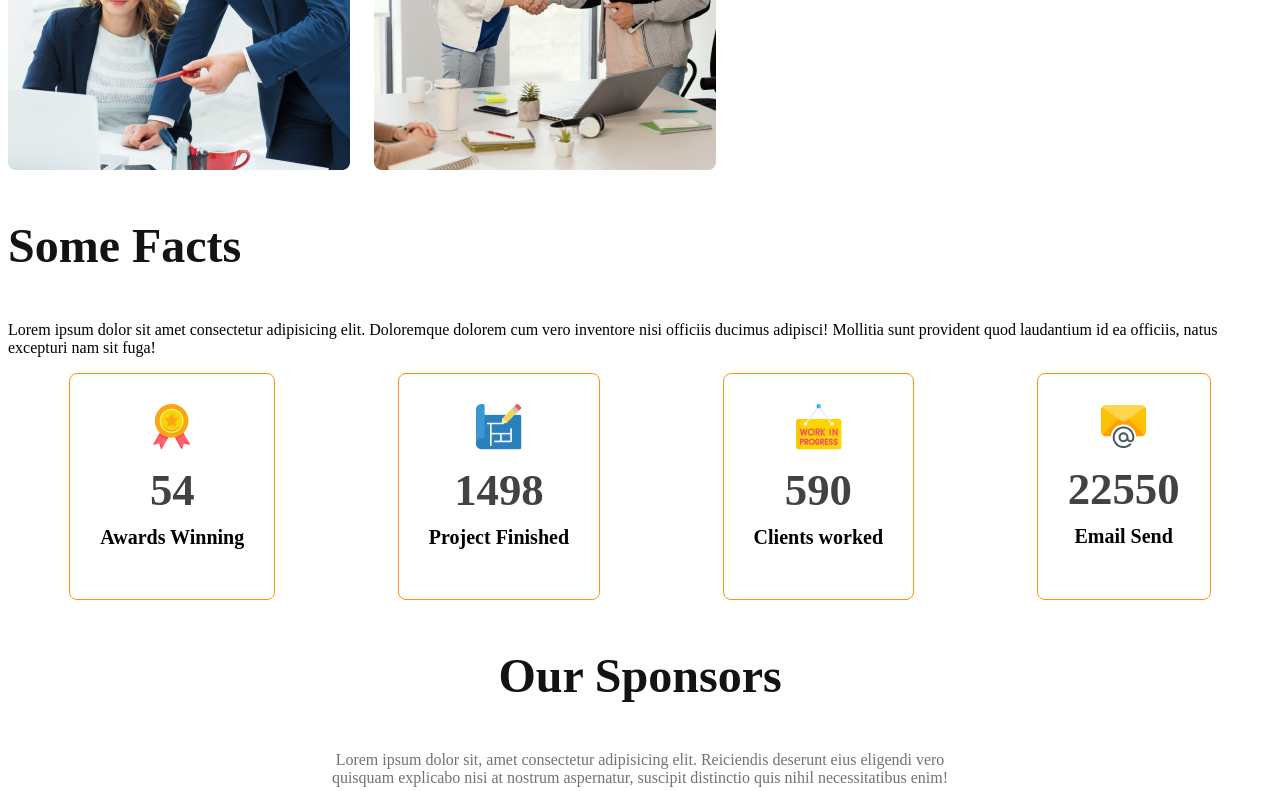
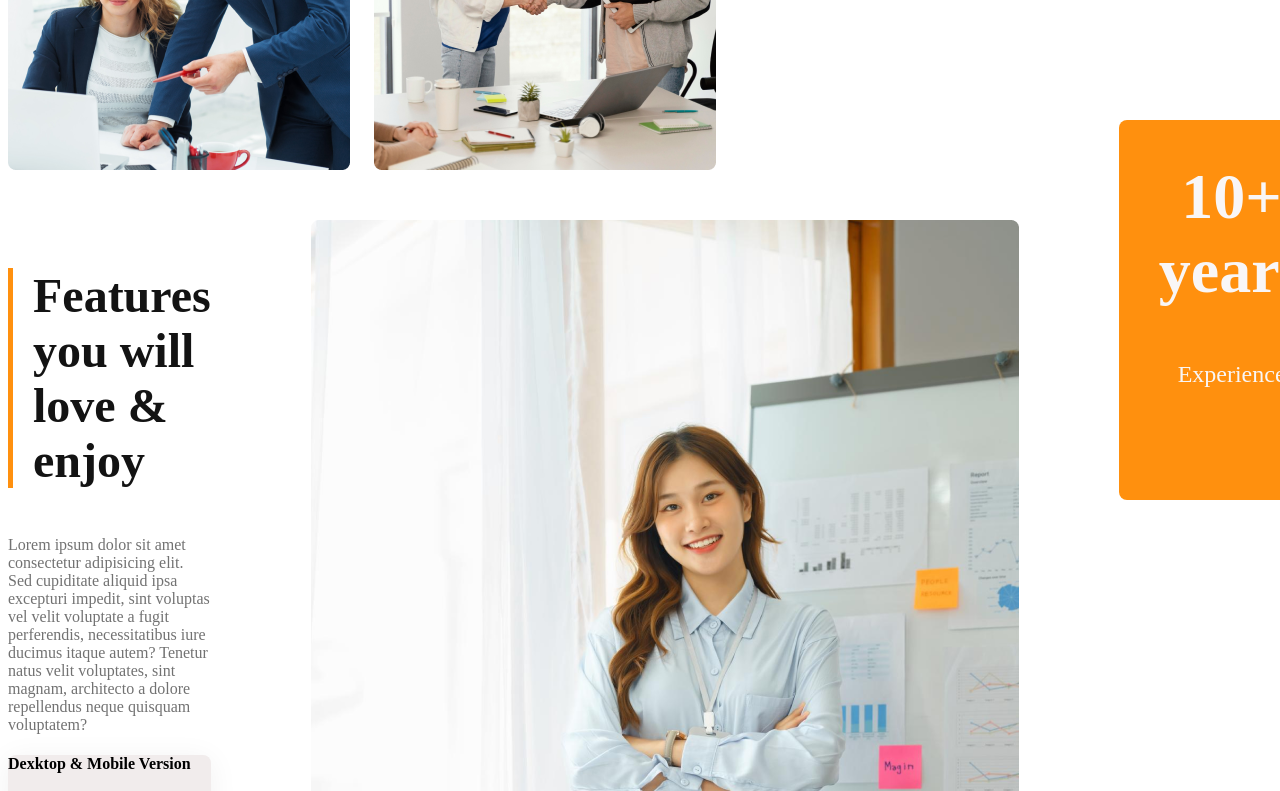
Before and after one commit to rofisultani/architects-website, a plain HTML site: page index.html in a window 1280 px wide. Shown: the part 1850-2641 px from the top of the page. Drawn offline with Linux system fonts and the light colour scheme.

Commit message:
ten years card add

```diff
--- a/index.html
+++ b/index.html
@@ -43,6 +43,33 @@
         </section>
         <!-- features-section -->
         <section class="features">
+            <div class="feature-content">
+                <h3 class="section-title">Features you will <br>love & enjoy</h3>
+                <p class="text-gray">Lorem ipsum dolor sit amet consectetur adipisicing elit. Sed cupiditate aliquid ipsa excepturi impedit, sint voluptas vel velit voluptate a fugit perferendis, necessitatibus iure ducimus itaque autem? Tenetur natus velit voluptates, sint magnam, architecto a dolore repellendus neque quisquam voluptatem?</p>
+                <div class="card">
+                    <h4>Dexktop & Mobile Version</h4>
+                    <p class="text-gray">Lorem ipsum dolor sit amet, consectetur adipisicing elit. Iure ab, provident sunt qui, expedita non suscipit quibusdam recusandae ducimus illo dolorum veniam enim labore nemo ullam? Deserunt quas voluptas voluptatem unde praesentium esse vero, ducimus at dolore consectetur hic ea sequi, adipisci sint porro, illo accusamus eius! Similique, nulla quasi.</p>
+                </div>
+                <div class="card">
+                    <h4>Dexktop & Mobile Version</h4>
+                    <p class="text-gray">Lorem ipsum dolor sit amet, consectetur adipisicing elit. Iure ab, provident sunt qui, expedita non suscipit quibusdam recusandae ducimus illo dolorum veniam enim labore nemo ullam? Deserunt quas voluptas voluptatem unde praesentium esse vero, ducimus at dolore consectetur hic ea sequi, adipisci sint porro, illo accusamus eius! Similique, nulla quasi.</p>
+                </div>
+                <div class="card">
+                    <h4>Dexktop & Mobile Version</h4>
+                    <p class="text-gray">Lorem ipsum dolor sit amet, consectetur adipisicing elit. Iure ab, provident sunt qui, expedita non suscipit quibusdam recusandae ducimus illo dolorum veniam enim labore nemo ullam? Deserunt quas voluptas voluptatem unde praesentium esse vero, ducimus at dolore consectetur hic ea sequi, adipisci sint porro, illo accusamus eius! Similique, nulla quasi.</p>
+                </div>
+                <div class="card">
+                    <h4>Dexktop & Mobile Version</h4>
+                    <p class="text-gray">Lorem ipsum dolor sit amet, consectetur adipisicing elit. Iure ab, provident sunt qui, expedita non suscipit quibusdam recusandae ducimus illo dolorum veniam enim labore nemo ullam? Deserunt quas voluptas voluptatem unde praesentium esse vero, ducimus at dolore consectetur hic ea sequi, adipisci sint porro, illo accusamus eius! Similique, nulla quasi.</p>
+                </div>
+            </div>
+            <div class="feature-img">
+                <img src="images/architect.png" alt="">
+            </div>
+            <div class="ten-years-badge">
+                <h2>10+ years</h2>
+                <p>Experience</p>
+            </div>
         </section>
         <section class="facts">
             <h3 class="section-title">Some Facts</h3>
--- a/styles/architect.css
+++ b/styles/architect.css
@@ -97,6 +97,39 @@ main{
     color: #FF900E;
     font-weight: 700;
 }
+/* feature section */
+.features{
+    margin-top: 50px;
+    display: flex;
+    gap: 100px;
+}
+.features .section-title{
+    border-left: 5px solid #FF900E;
+    padding-left: 20px;
+}
+.feature-content .card{
+    border-radius: 8px;
+    background: #f1ecec;
+    box-shadow: 0px 4px 30px 0px rgba(0,0,0,0.06);
+}
+.ten-years-badge{
+    border-radius: 8px;
+    background: #FF900E;
+    color: #f9f6f6;
+    height: 300px;
+    width: 342px;
+    padding: 40px;
+    text-align: center;
+    position: relative;
+    bottom: 100px;
+}
+.ten-years-badge h2{
+    font-size: 4rem;
+    margin-top: 0;
+}
+.ten-years-badge p{
+    font-size: 1.5rem;
+}
 /* .facts section */
 .facts-card-container{
     display: flex;
```
